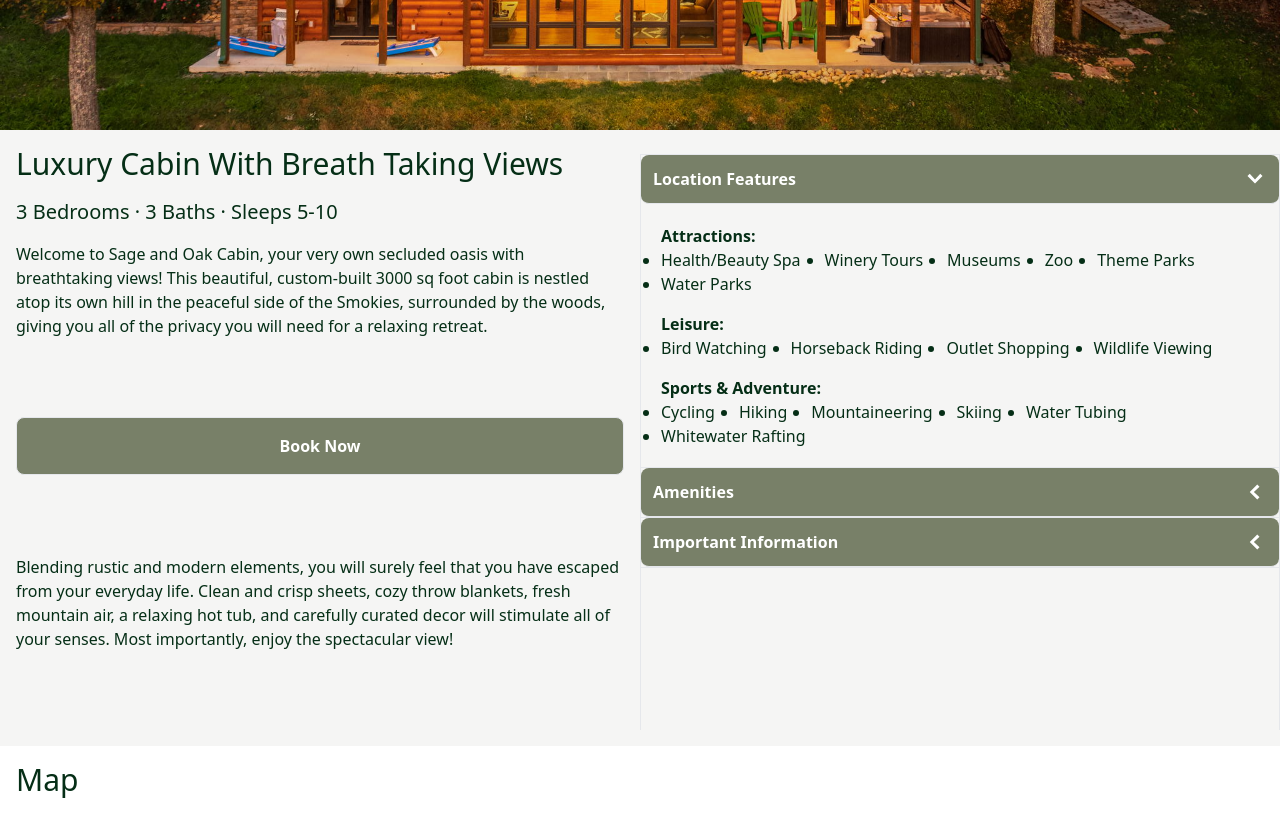
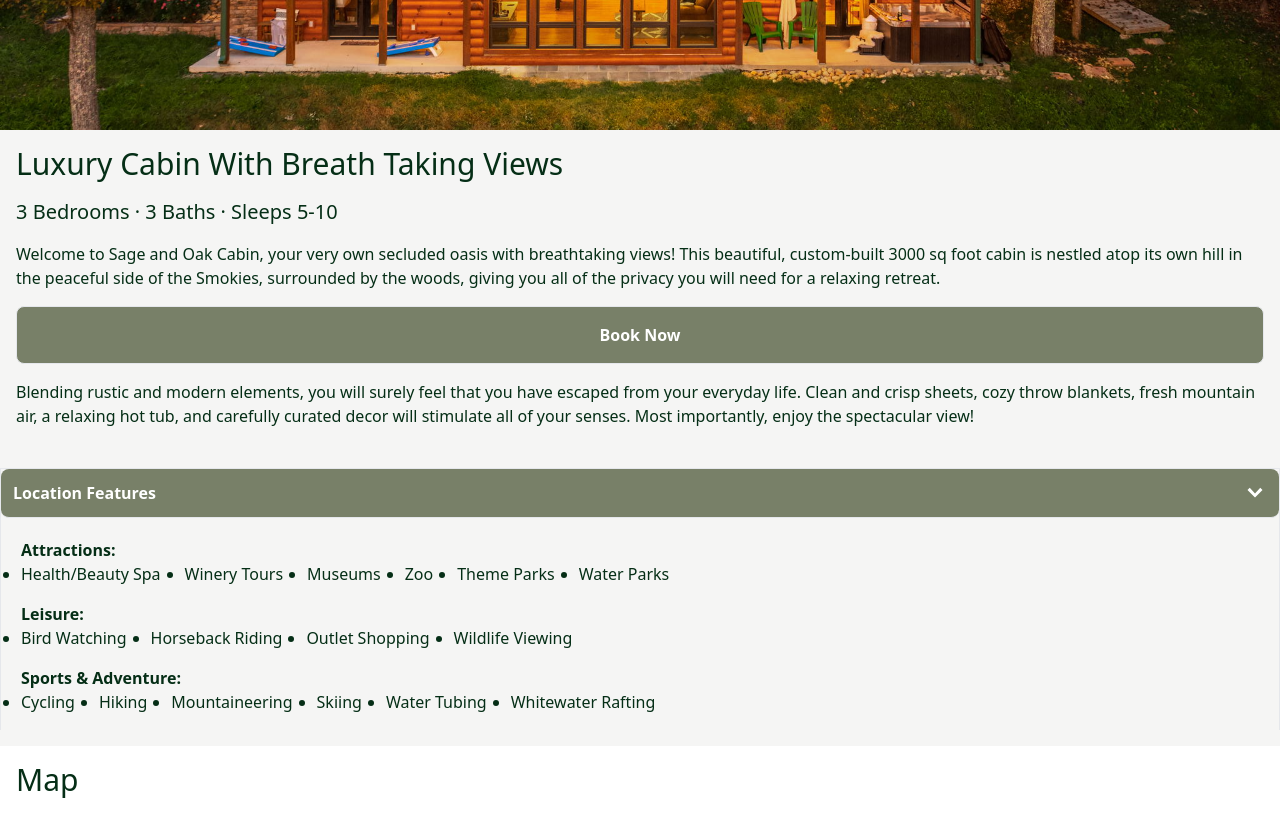
Before and after one commit to Ozzy-codes/React_S.A.O, a React (Create React App) app: page / in a window 1280 px wide. Shown: the part 620-1456 px from the top of the page. Built offline with nearby package versions, Linux system fonts and the light colour scheme; grey boxes are pictures that could not be loaded; a web font is replaced by a local one.

Commit message:
update home page display to flex and direction column

```diff
--- a/src/pages/HomePage.jsx
+++ b/src/pages/HomePage.jsx
@@ -13,7 +13,7 @@ export default function HomePage() {
   return (
     <div className="flex flex-col">
       <TopImg />
-      <main className="grid md:grid-cols-2 md:h-[600px] bg-[var(--stone-100)]">
+      <main className="flex flex-col md:h-[600px] bg-[var(--stone-100)]">
         <div className="flex flex-col">
           <h2 className="mx-4 mt-4 text-3xl">
             Luxury Cabin With Breath Taking Views
```
